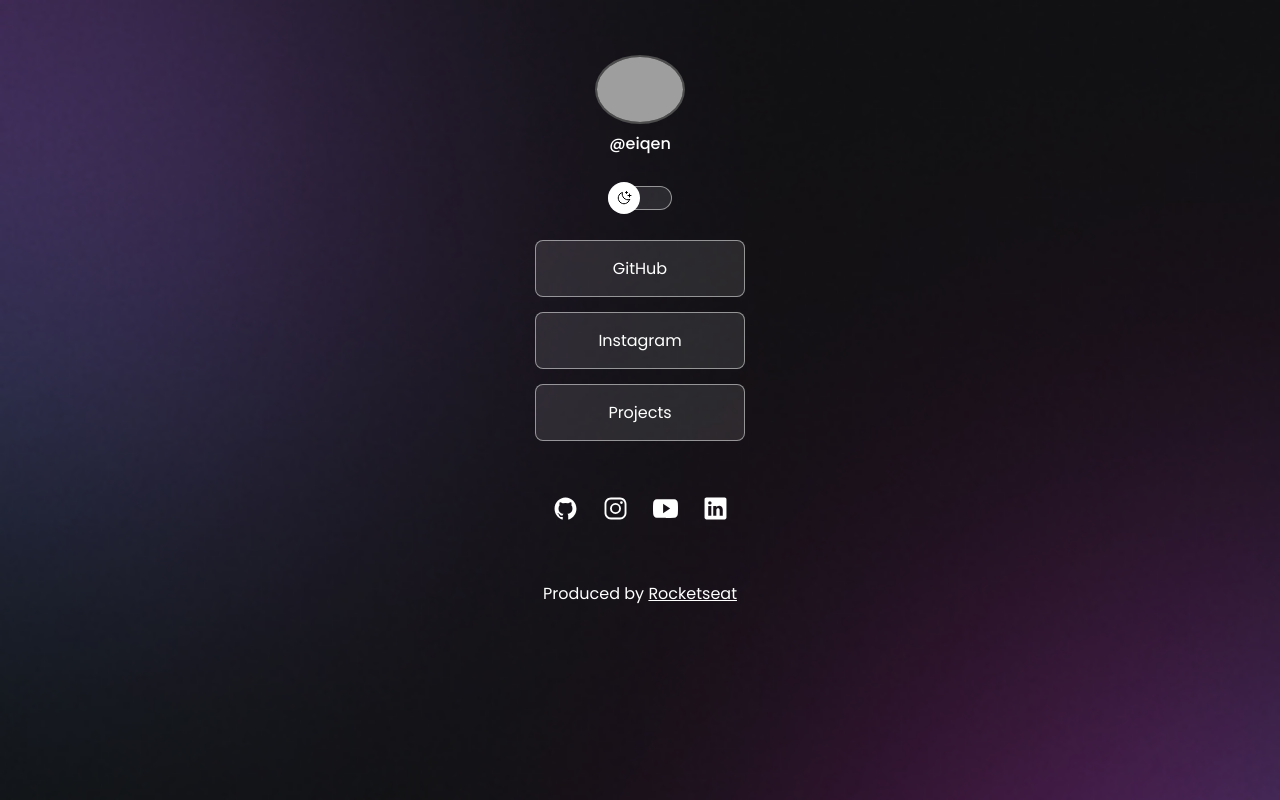
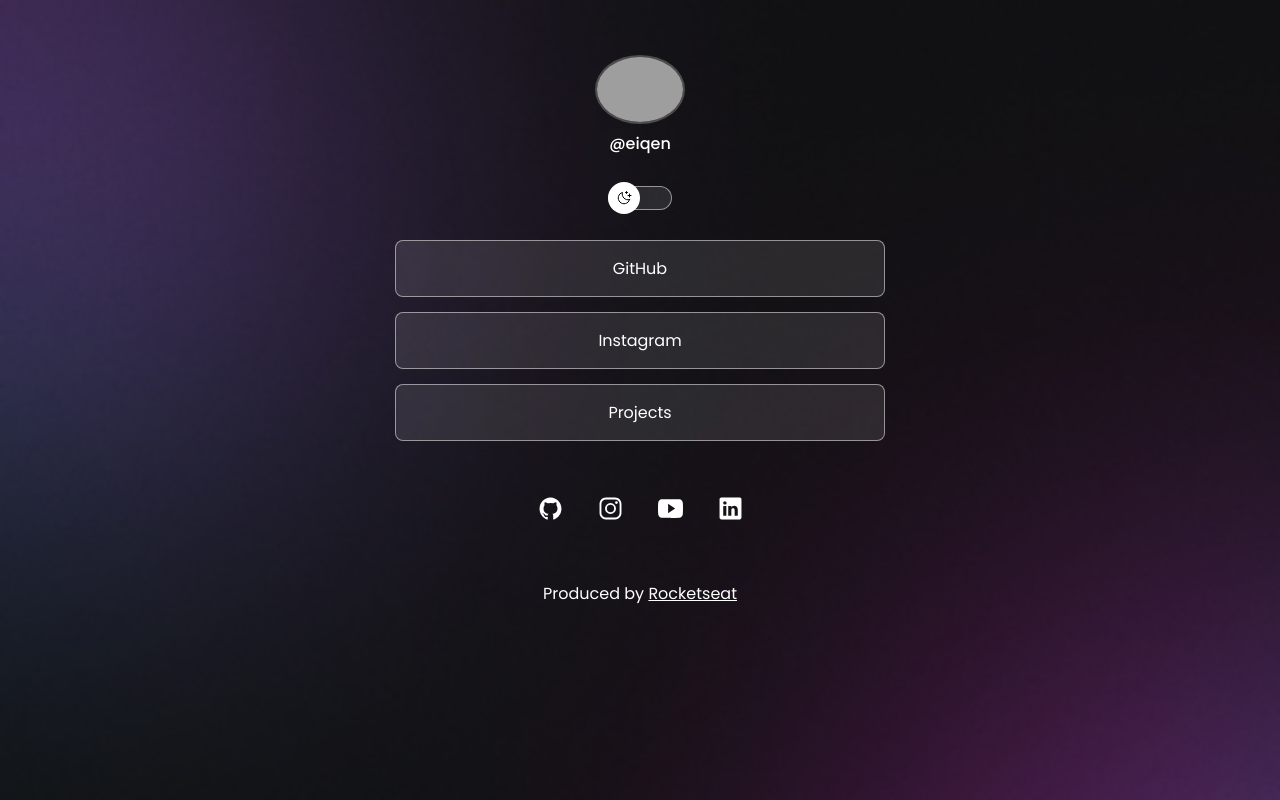
Before and after one commit to eikenn/DevLinks, a plain HTML site: page index.html in a window 1280 px wide. Drawn offline with nearby package versions, Linux system fonts and the light colour scheme; grey boxes are pictures that could not be loaded.

Commit message:
fix: adjust container width

```diff
--- a/styles/styles.css
+++ b/styles/styles.css
@@ -36,7 +36,8 @@ body {
 }
 
 #container {
-    width: 300px;
+    width: 100%;
+    max-width: 580px;
     margin: 55px auto auto auto;
     padding: 0 25px
 }
@@ -121,7 +122,7 @@ ul li a:hover {
     display: flex;
     justify-content: center;
     padding: 25px 0;
-    gap: 5px;
+    gap: 15px;
     font-size: 25px;
 }
 
```
